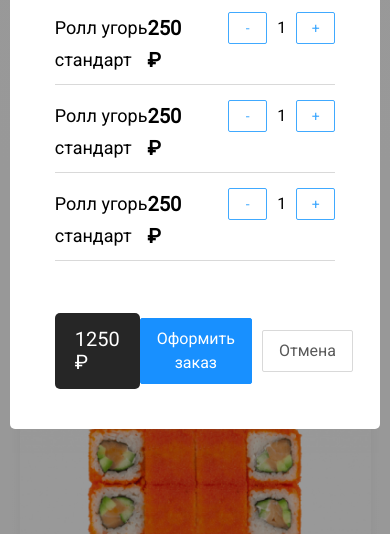
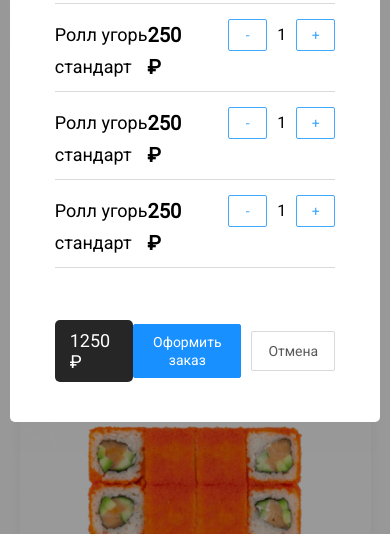
Before and after one commit to Legend-MY/delivery-food, a plain HTML site: page restaurant.html in a window 390 px wide. Both pictures are taken after a click on the button 346 px from the left and 64 px from the top of the page. Shown: the part 310-844 px from the top of the page. Drawn offline with Linux system fonts and the light colour scheme.

Commit message:
Add files via upload

```diff
--- a/css/style.css
+++ b/css/style.css
@@ -516,6 +516,15 @@ body{
 	.social-links{
 		order: 2;
 	}
+	.modal .button{
+	font-size: 14px;
+	line-height: 18px;
+	}
+	.modal-pricetag{
+		padding: 10px 15px;
+		font-size: 18px;
+		line-height: 21px;
+	}
 }
 
 @media (max-width: 480px) {
```
